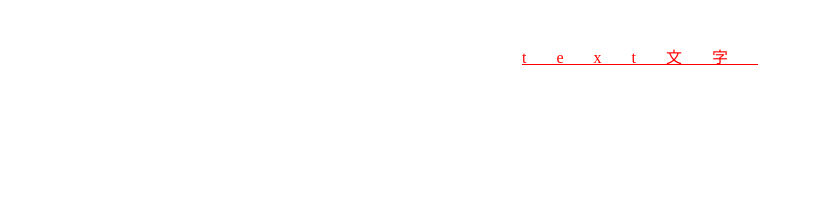
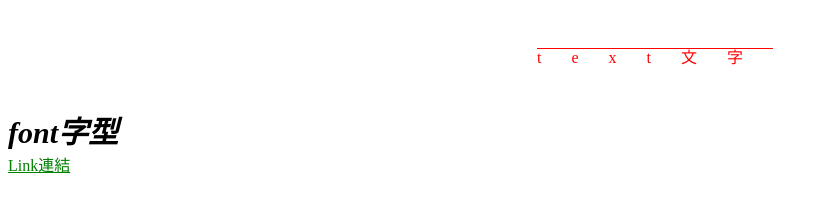
Before and after one commit to s3411207014/3411207014, a plain HTML site: page css_all.html in a window 1280 px wide. Shown: the whole page, without its empty margins (0-828 px from the left). Drawn offline with Linux system fonts and the light colour scheme.

Commit message:
Add files via upload

```diff
--- a/css_all.html
+++ b/css_all.html
@@ -5,37 +5,76 @@
     <meta name="viewport" content="width=device-width, initial-scale=1.0">
     <title>Document</title>
     <style>
-        /*Text文字*/
-        /*文字顏色*/
+        /* Text文字 */
+        /* 文字顏色 */
         .text_color{
             color:red;
         }
-        /*文字對齊*/
+        /* 文字對齊 */
         .text_align{
             text-align: center;
         }
-        /*行高*/
+        /* 行高 */
         .text_line{
             line-height: 100px;
         }
-        /*文字線段*/
+        /* 文字線段 */
         .text_decoration{
-            /*底線*/
-            text-decoration: underline;
+            text-decoration: overline;
+            /* 上線 */
         }
-        /*縮排*/
+        /* 縮排 */
         .text_indent{
             text-indent: 30px;
         }
-    /*字距*/
+        /* 字距 */
         .text_letter{
             letter-spacing: 30px;
+        }
+        /* 字型 */
+        /* 字體樣式 */
+        .font_style{
+            /* 斜體 */
+            font-style: italic;
+        }
+        /* 字體粗細 */
+        .font_weight{
+            font-weight: bold;
+        }
+        /* 字體大小 */
+        .font_size{
+            font-size: 30px;
+        }
+        /* 字型 */
+        .font-family{
+            font-family: "標楷體";
+        }
+        /* Link連結 */
+        /* 未訪問 */
+        .a_link:link{
+            color: green
+        }
+        /* 訪問過 */
+        .a_link:visited{
+            color: red;
+        }
+        /* 移入 */
+        .a_link:hover{
+            color: yellow;
+        }
+        /* 點下去 */
+        .a_link:active{
+            color: blue;
         }
     </style>
 </head>
 <body>
-    <div class="text_color text_align text_line text_decoration text_letter">
+    <div class="text_color text_align text_line text_decoration text_indent text_letter ">
         text文字
     </div>
+    <div class="font_style font_weight font_size font_family">
+        font字型
+    </div>
+    <a href="#" class="a_link">Link連結</a>
 </body>
 </html>
```
Lines whose indentation alone changed are shown as unchanged.
